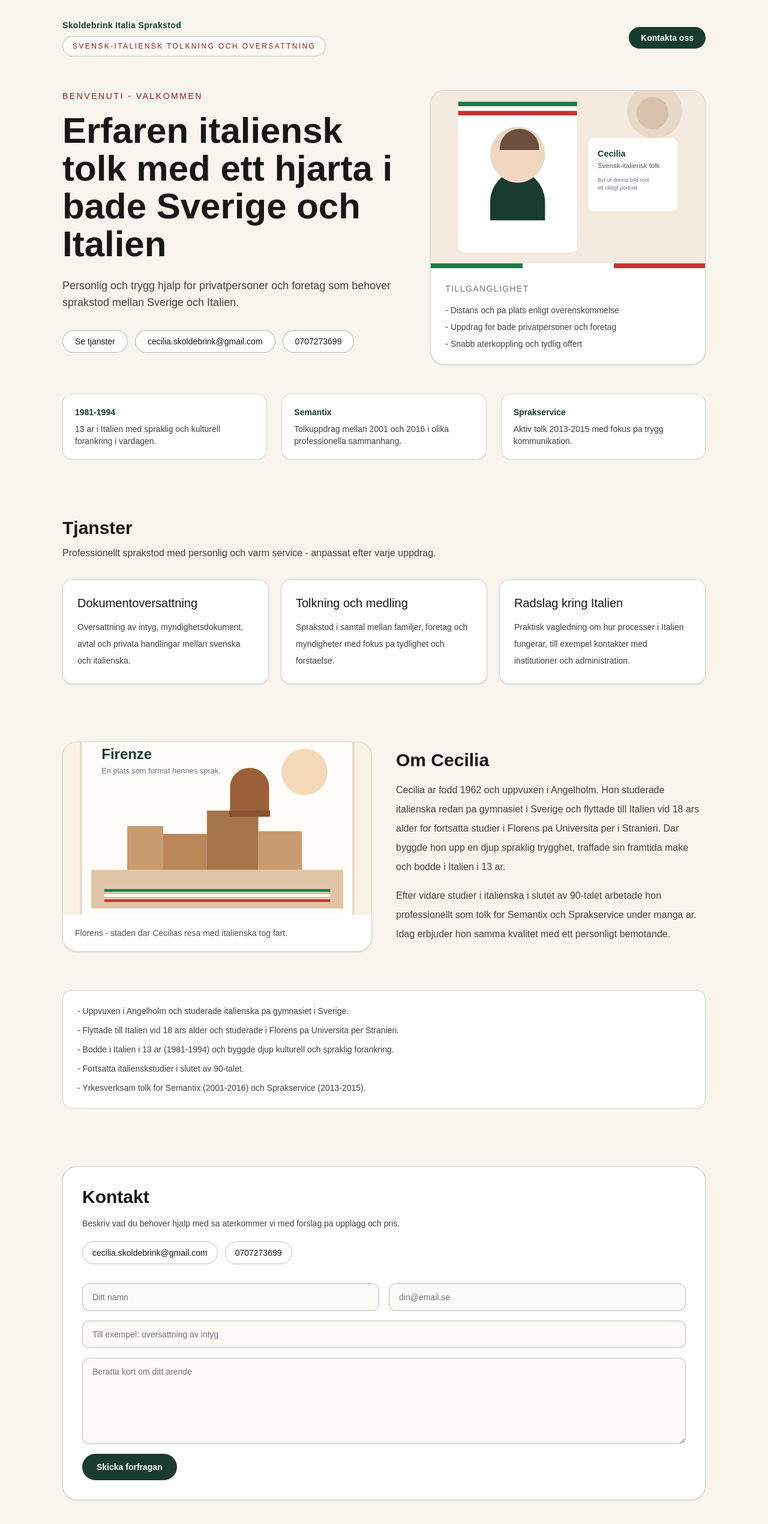
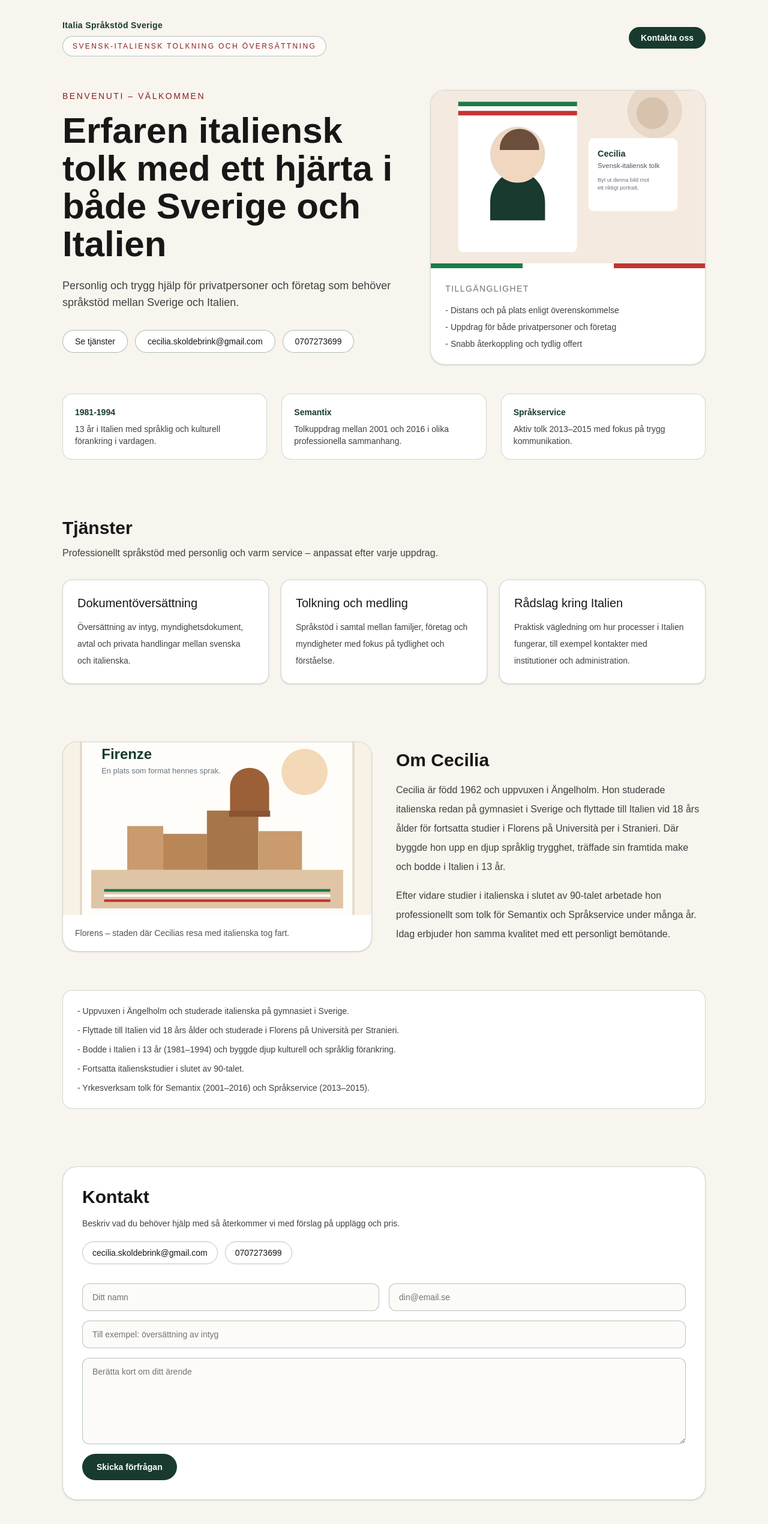
Before and after one commit to Elli2022/Italia-Sprakstod-Sverige, a Next.js app: page / in a window 1280 px wide. Shown: the top 2540 px of the page at 60% size. Built offline with nearby package versions, Linux system fonts and the light colour scheme.

Commit message:
Rename brand and localize all copy to proper Swedish.
This updates the site name to Italia Språkstöd Sverige and replaces remaining ASCII-only wording with correct Swedish characters across the page.

```diff
--- a/src/app/layout.tsx
+++ b/src/app/layout.tsx
@@ -13,9 +13,9 @@ const geistMono = Geist_Mono({
 });
 
 export const metadata: Metadata = {
-  title: "Skoldebrink Italia Sprakstod",
+  title: "Italia Språkstöd Sverige",
   description:
-    "Professionell sprakstod, oversattning och vagledning mellan svenska och italienska.",
+    "Professionellt språkstöd, översättning och vägledning mellan svenska och italienska.",
 };
 
 export default function RootLayout({
--- a/src/app/page.tsx
+++ b/src/app/page.tsx
@@ -2,28 +2,28 @@ import Image from "next/image";
 
 const services = [
   {
-    title: "Dokumentoversattning",
+    title: "Dokumentöversättning",
     description:
-      "Oversattning av intyg, myndighetsdokument, avtal och privata handlingar mellan svenska och italienska.",
+      "Översättning av intyg, myndighetsdokument, avtal och privata handlingar mellan svenska och italienska.",
   },
   {
     title: "Tolkning och medling",
     description:
-      "Sprakstod i samtal mellan familjer, foretag och myndigheter med fokus pa tydlighet och forstaelse.",
+      "Språkstöd i samtal mellan familjer, företag och myndigheter med fokus på tydlighet och förståelse.",
   },
   {
-    title: "Radslag kring Italien",
+    title: "Rådslag kring Italien",
     description:
-      "Praktisk vagledning om hur processer i Italien fungerar, till exempel kontakter med institutioner och administration.",
+      "Praktisk vägledning om hur processer i Italien fungerar, till exempel kontakter med institutioner och administration.",
   },
 ];
 
 const timeline = [
-  "Uppvuxen i Angelholm och studerade italienska pa gymnasiet i Sverige.",
-  "Flyttade till Italien vid 18 ars alder och studerade i Florens pa Universita per Stranieri.",
-  "Bodde i Italien i 13 ar (1981-1994) och byggde djup kulturell och spraklig forankring.",
+  "Uppvuxen i Ängelholm och studerade italienska på gymnasiet i Sverige.",
+  "Flyttade till Italien vid 18 års ålder och studerade i Florens på Università per Stranieri.",
+  "Bodde i Italien i 13 år (1981–1994) och byggde djup kulturell och språklig förankring.",
   "Fortsatta italienskstudier i slutet av 90-talet.",
-  "Yrkesverksam tolk for Semantix (2001-2016) och Sprakservice (2013-2015).",
+  "Yrkesverksam tolk för Semantix (2001–2016) och Språkservice (2013–2015).",
 ];
 
 export default function Home() {
@@ -33,10 +33,10 @@ export default function Home() {
         <header className="mb-14 flex flex-wrap items-center justify-between gap-4">
           <div className="space-y-2">
             <p className="text-sm font-semibold tracking-wide text-[#183a2f]">
-              Skoldebrink Italia Sprakstod
+              Italia Språkstöd Sverige
             </p>
             <p className="w-fit rounded-full border border-[#183a2f]/30 bg-white/70 px-4 py-2 text-xs uppercase tracking-[0.2em] text-[#8b1e1e]">
-              Svensk-italiensk tolkning och oversattning
+              Svensk-italiensk tolkning och översättning
             </p>
           </div>
           <a
@@ -50,21 +50,21 @@ export default function Home() {
         <section className="grid gap-10 md:grid-cols-[1.25fr_1fr]">
           <div>
             <p className="mb-4 text-sm uppercase tracking-[0.18em] text-[#8b1e1e]">
-              Benvenuti - valkommen
+              Benvenuti – välkommen
             </p>
             <h1 className="text-4xl font-semibold leading-tight md:text-6xl md:leading-[1.05]">
-              Erfaren italiensk tolk med ett hjarta i bade Sverige och Italien
+              Erfaren italiensk tolk med ett hjärta i både Sverige och Italien
             </h1>
             <p className="mt-6 max-w-2xl text-lg text-neutral-700">
-              Personlig och trygg hjalp for privatpersoner och foretag som
-              behover sprakstod mellan Sverige och Italien.
+              Personlig och trygg hjälp för privatpersoner och företag som
+              behöver språkstöd mellan Sverige och Italien.
             </p>
             <div className="mt-8 flex flex-wrap gap-3">
               <a
                 href="#tjanster"
                 className="rounded-full border border-[#183a2f]/35 bg-white px-5 py-2 text-sm transition hover:border-[#183a2f]"
               >
-                Se tjanster
+                Se tjänster
               </a>
               <a
                 href="mailto:cecilia.skoldebrink@gmail.com"
@@ -85,7 +85,7 @@ export default function Home() {
             <div className="relative h-72 w-full">
               <Image
                 src="/cecilia-portrait-placeholder.svg"
-                alt="Portratt av Cecilia"
+                alt="Porträtt av Cecilia"
                 fill
                 className="object-cover"
                 priority
@@ -98,12 +98,12 @@ export default function Home() {
             </div>
             <div className="p-6">
               <p className="text-sm uppercase tracking-widest text-neutral-500">
-                Tillganglighet
+                Tillgänglighet
               </p>
               <ul className="mt-4 space-y-2 text-sm text-neutral-700">
-                <li>- Distans och pa plats enligt overenskommelse</li>
-                <li>- Uppdrag for bade privatpersoner och foretag</li>
-                <li>- Snabb aterkoppling och tydlig offert</li>
+                <li>- Distans och på plats enligt överenskommelse</li>
+                <li>- Uppdrag för både privatpersoner och företag</li>
+                <li>- Snabb återkoppling och tydlig offert</li>
               </ul>
             </div>
           </div>
@@ -113,7 +113,7 @@ export default function Home() {
           <article className="rounded-2xl border border-[#183a2f]/20 bg-white p-5">
             <p className="text-sm font-semibold text-[#183a2f]">1981-1994</p>
             <p className="mt-2 text-sm text-neutral-700">
-              13 ar i Italien med spraklig och kulturell forankring i vardagen.
+              13 år i Italien med språklig och kulturell förankring i vardagen.
             </p>
           </article>
           <article className="rounded-2xl border border-[#183a2f]/20 bg-white p-5">
@@ -123,17 +123,17 @@ export default function Home() {
             </p>
           </article>
           <article className="rounded-2xl border border-[#183a2f]/20 bg-white p-5">
-            <p className="text-sm font-semibold text-[#183a2f]">Sprakservice</p>
+            <p className="text-sm font-semibold text-[#183a2f]">Språkservice</p>
             <p className="mt-2 text-sm text-neutral-700">
-              Aktiv tolk 2013-2015 med fokus pa trygg kommunikation.
+              Aktiv tolk 2013–2015 med fokus på trygg kommunikation.
             </p>
           </article>
         </section>
 
         <section id="tjanster" className="mt-24">
-          <h2 className="text-3xl font-semibold">Tjanster</h2>
+          <h2 className="text-3xl font-semibold">Tjänster</h2>
           <p className="mt-3 max-w-2xl text-neutral-700">
-            Professionellt sprakstod med personlig och varm service - anpassat
+            Professionellt språkstöd med personlig och varm service – anpassat
             efter varje uppdrag.
           </p>
           <div className="mt-8 grid gap-5 md:grid-cols-3">
@@ -162,22 +162,22 @@ export default function Home() {
               />
             </div>
             <div className="p-5 text-sm text-neutral-600">
-              Florens - staden dar Cecilias resa med italienska tog fart.
+              Florens – staden där Cecilias resa med italienska tog fart.
             </div>
           </div>
           <div>
             <h2 className="text-3xl font-semibold">Om Cecilia</h2>
             <p className="mt-4 leading-8 text-neutral-700">
-              Cecilia ar fodd 1962 och uppvuxen i Angelholm. Hon studerade
-              italienska redan pa gymnasiet i Sverige och flyttade till Italien
-              vid 18 ars alder for fortsatta studier i Florens pa Universita per
-              i Stranieri. Dar byggde hon upp en djup spraklig trygghet, traffade
-              sin framtida make och bodde i Italien i 13 ar.
+              Cecilia är född 1962 och uppvuxen i Ängelholm. Hon studerade
+              italienska redan på gymnasiet i Sverige och flyttade till Italien
+              vid 18 års ålder för fortsatta studier i Florens på Università per
+              i Stranieri. Där byggde hon upp en djup språklig trygghet, träffade
+              sin framtida make och bodde i Italien i 13 år.
             </p>
             <p className="mt-4 leading-8 text-neutral-700">
               Efter vidare studier i italienska i slutet av 90-talet arbetade hon
-              professionellt som tolk for Semantix och Sprakservice under manga ar.
-              Idag erbjuder hon samma kvalitet med ett personligt bemotande.
+              professionellt som tolk för Semantix och Språkservice under många år.
+              Idag erbjuder hon samma kvalitet med ett personligt bemötande.
             </p>
           </div>
         </section>
@@ -196,8 +196,8 @@ export default function Home() {
         >
           <h2 className="text-3xl font-semibold">Kontakt</h2>
           <p className="mt-3 max-w-2xl text-sm leading-7 text-neutral-700">
-            Beskriv vad du behover hjalp med sa aterkommer vi med forslag pa
-            upplagg och pris.
+            Beskriv vad du behöver hjälp med så återkommer vi med förslag på
+            upplägg och pris.
           </p>
           <div className="mt-4 flex flex-wrap gap-3 text-sm">
             <a
@@ -236,22 +236,22 @@ export default function Home() {
             />
             <input
               className="rounded-xl border border-[#183a2f]/30 bg-[#fcfbf8] px-4 py-3 text-sm outline-none ring-[#183a2f] placeholder:text-neutral-500 focus:ring md:col-span-2"
-              name="Arende"
+              name="Ärende"
               type="text"
-              placeholder="Till exempel: oversattning av intyg"
+              placeholder="Till exempel: översättning av intyg"
               required
             />
             <textarea
               className="min-h-36 rounded-xl border border-[#183a2f]/30 bg-[#fcfbf8] px-4 py-3 text-sm outline-none ring-[#183a2f] placeholder:text-neutral-500 focus:ring md:col-span-2"
               name="Meddelande"
-              placeholder="Beratta kort om ditt arende"
+              placeholder="Berätta kort om ditt ärende"
               required
             />
             <button
               type="submit"
               className="rounded-full bg-[#183a2f] px-6 py-3 text-sm font-semibold text-white transition hover:bg-[#225140] md:col-span-2 md:w-fit"
             >
-              Skicka forfragan
+              Skicka förfrågan
             </button>
           </form>
         </section>
```
